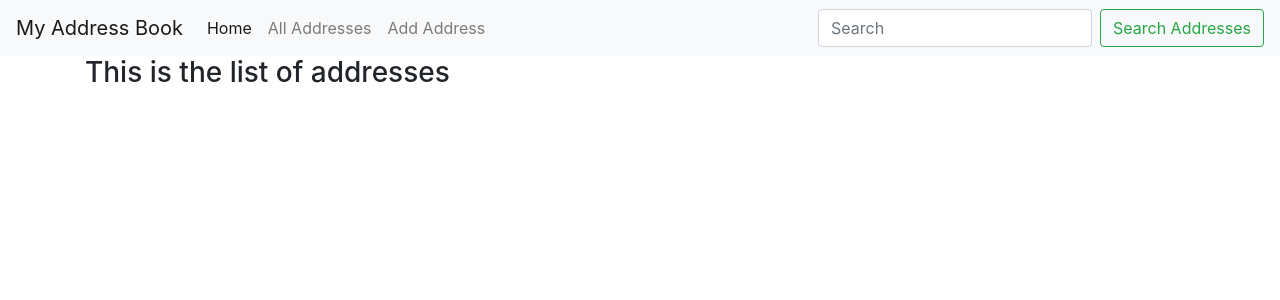
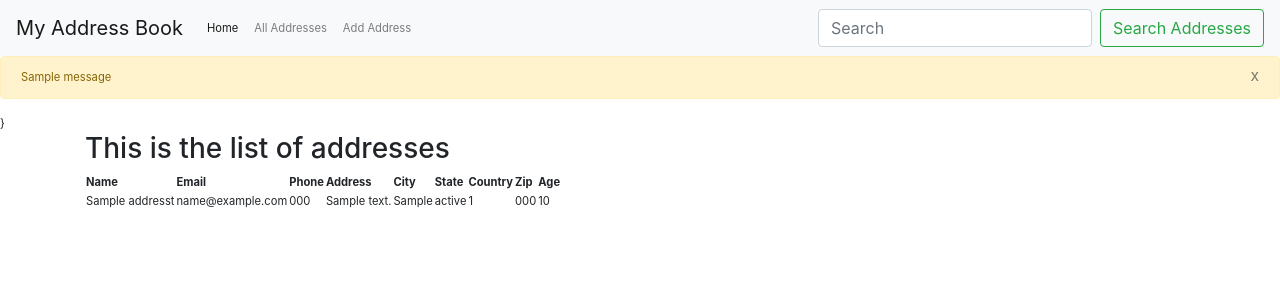
Before and after one commit to dugpugvinegarjug/MyAddressBook, a Django app: page /addressList in a window 1280 px wide. Shown: the top 300 px of the page. Run offline with Django 5.2, Linux system fonts and the light colour scheme; tables that the repository leaves empty hold one stand-in row (values such as "Sample post"); one stand-in notice (Sample message) is shown.

Commit message:
finished edit delete etc

```diff
--- a/addressBook/templates/addressList.html
+++ b/addressBook/templates/addressList.html
@@ -2,4 +2,24 @@
 
 {% block content %}
 	<h3>This is the list of addresses</h3>
+
+	{% if AllAddresses %}
+		<table>
+		<tr><th>Name</th><th>Email</th><th>Phone</th><th>Address</th><th>City</th><th>State</th><th>Country</th><th>Zip</th><th>Age</th></tr>
+		{% for records in AllAddresses %}
+			<tr>
+				<td>{{ records.name }} </td>
+				<td>{{ records.email }} </td>
+				<td>{{ records.phone }} </td>
+				<td>{{ records.address }} </td>
+				<td>{{ records.city }} </td>
+				<td>{{ records.stateID }} </td>
+				<td>{{ records.countryID }} </td>
+				<td>{{ records.zipcode }} </td>
+				<td>{{ records.age }} </td>
+			</tr>
+		{% endfor %}
+		</table>
+	{% endif %}
+
 {% endblock %}
--- a/addressBook/templates/base.html
+++ b/addressBook/templates/base.html
@@ -8,12 +8,43 @@
     <!-- Bootstrap CSS -->
     <link rel="stylesheet" href="https://cdn.jsdelivr.net/npm/bootstrap@4.6.2/dist/css/bootstrap.min.css" integrity="sha384-xOolHFLEh07PJGoPkLv1IbcEPTNtaed2xpHsD9ESMhqIYd0nLMwNLD69Npy4HI+N" crossorigin="anonymous">
 
-    <title>Hello, world!</title>
+    <style type="text/css">
+    	body {
+    		font-size: 0.7em !important;
+    	}
+
+    	table {
+    		border: none;
+    		border-collapse: collapse;
+    	}
+
+    	td {
+    		font-size: 0.7rem;
+
+    	}
+
+    	th, td {
+    		padding: 1px;
+    		border-collapse: collapse;
+    	}
+
+    	.fieldHead {
+    		font-weight: bolder;
+    		text-align: right;
+    	}
+    	.BoldUnderlined {
+    		text-decoration: underline;
+    		font-weight: bolder;
+    	}
+
+    </style>
+
+    <title>DWS Address</title>
   </head>
   <body>
 
 	<nav class="navbar navbar-expand-lg navbar-light bg-light">
-	  <a class="navbar-brand" href="#">My Address Book</a>
+	  <a class="navbar-brand" href="{% url 'home' %}">My Address Book</a>
 	  <button class="navbar-toggler" type="button" data-toggle="collapse" data-target="#navbarSupportedContent" aria-controls="navbarSupportedContent" aria-expanded="false" aria-label="Toggle navigation">
 	    <span class="navbar-toggler-icon"></span>
 	  </button>
@@ -39,6 +70,19 @@
 	</nav>
 
 
+	{% if messages %}
+		{% for message in messages %}
+			<div class='alert alert-warning alert-dismissable' role='alert'>
+				<button class='close' data-dismiss='alert'>
+					<small><sup>x</sup></small>
+				</button>
+				{{ message }}
+		{% endfor %}
+	{% endif %}
+			</div>
+		}
+
+
   	<div class='container'>
 	    {% block content %}
 		{% endblock %}
--- a/addressBook/urls.py
+++ b/addressBook/urls.py
@@ -5,4 +5,6 @@ urlpatterns = [
     path('', views.home, name='home'),
     path('addressList', views.addressList, name='addressList'),
     path('addAddress', views.addAddress, name='addAddress'),
+    path('edit/<list_id>', views.edit, name='edit'),
+    path('delete/<list_id>', views.delete, name='delete'),
 ]
--- a/addressBook/views.py
+++ b/addressBook/views.py
@@ -1,10 +1,51 @@
 from django.shortcuts import render, redirect
+from .models import AddressT
+from .forms import AddressForm
+from django.contrib import messages
 
 def home(request):
-	return render(request, 'home.html', {})
+	AllAddresses = AddressT.objects.all
+	return render(request, 'home.html', {'AllAddresses' : AllAddresses})
 
 def addressList(request):
-	return render(request, 'addressList.html', {})
+	AllAddresses = AddressT.objects.all
+	return render(request, 'addressList.html', {'AllAddresses' : AllAddresses})
 
 def addAddress(request):
-	return render(request, 'addAddress.html', {})
+	if request.method == 'POST':
+		form = AddressForm(request.POST or None)
+		if form.is_valid():
+			form.save()
+			messages.success(request,  ('Address Has Been Added'))
+			return redirect(home)
+		else:
+			messages.success(request, ('Error Processing the Address...'))
+			return render(request, 'addAddress.html', {})
+	else:
+		return render(request, 'addAddress.html')
+
+def edit(request, list_id):
+	if request.method == 'POST':
+		current_address = AddressT.objects.get(pk=list_id)
+		print(f'current address is {current_address}')
+		form = AddressForm(request.POST or None, instance=current_address)
+		if form.is_valid():
+			form.save()
+			messages.success(request,  ('Address Has Been Updated'))
+			return redirect(home)
+		else:
+			messages.success(request, ('Error Editing the Address...'))
+			return render(request, 'edit.html', {})
+	else:
+		get_address = AddressT.objects.get(pk=list_id)
+		return render(request, 'edit.html', {'get_address': get_address})
+
+def delete(request, list_id):
+	if request.method == 'POST':
+		current_address = AddressT.objects.get(pk=list_id)
+		current_address.delete()
+		messages.success(request, ( 'Record was deleted'))
+		return redirect('home')
+	else:
+		messages.success(request, ('Invalid Request'))
+		return redirect('home')
```
Also changed, not shown: addressBook/templates/addAddress.html (+43 -0 lines), addressBook/templates/home.html (+45 -1 lines).
